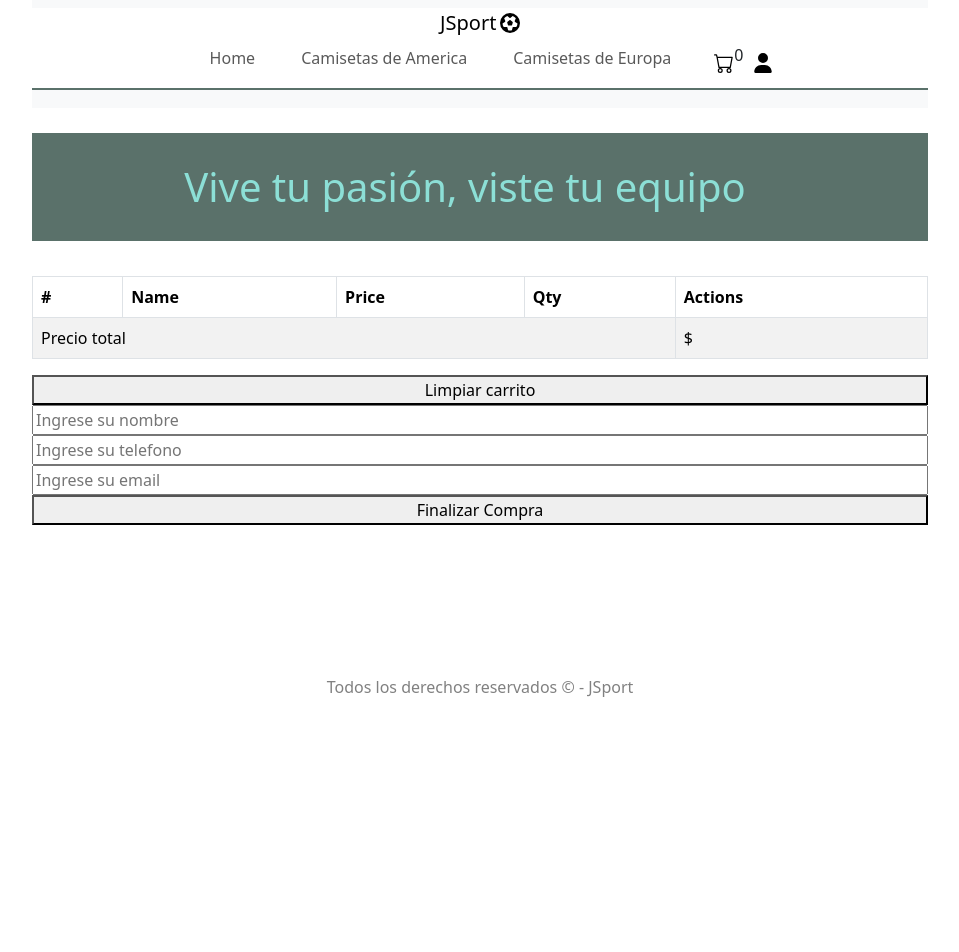
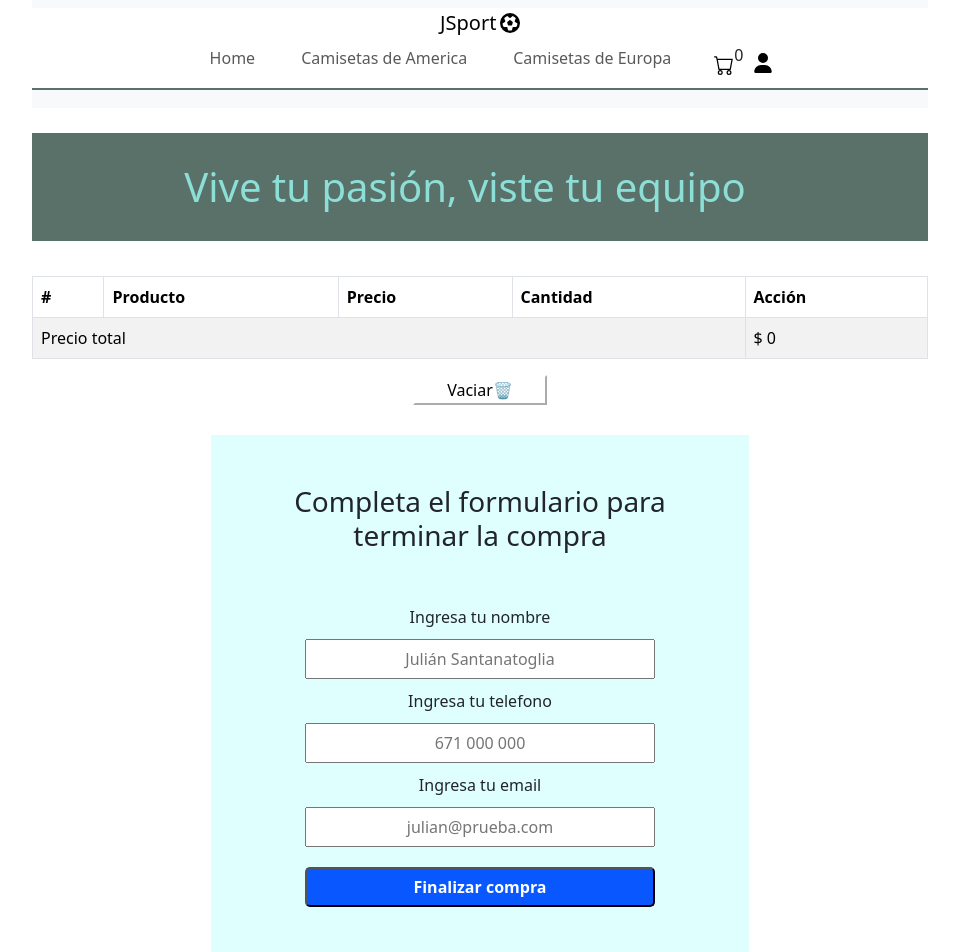
Before and after one commit to JulianSantanatoglia/JStore, a React (Vite) app: page /cart in a window 1280 px wide. Shown: the top 952 px of the page, without its empty margins (160-1119 px from the left). Before the commit the page ends 800 px from the top, so only its background shows below. Built offline with nearby package versions, Linux system fonts and the light colour scheme.

Commit message:
proyecto terminado faltan retoques

```diff
--- a/src/App.jsx
+++ b/src/App.jsx
@@ -7,6 +7,7 @@ import { BrowserRouter, Routes, Route } from 'react-router-dom'
 import CartContextProvider from './context/CartContext'
 import Layout from './components/pages/Layout'
 import Cart from './components/Cart/Cart'
+
 
 function App() {
   const TituloDelProyecto = "Camisetas de Futbol";
--- a/src/components/Card-product/CardProduct.css
+++ b/src/components/Card-product/CardProduct.css
@@ -2,7 +2,7 @@
 .card-container {
     padding: 35px;
     width: 380px;
-    box-shadow: 0px 0px 5px 0px rgba(0,0,0,0.75);
+    /* box-shadow: 0px 0px 10px 0px rgba(0,0,0,0.75); */
     border-radius: 10px;
     margin: 20px;
 }
--- /dev/null
+++ b/src/components/Cart/Cart.css
@@ -0,0 +1,60 @@
+.contenedor-form {
+    background-color: rgb(223, 255, 255);
+    width: 60%;
+    margin: 30px auto;
+    text-align: center;
+    padding: 50px;
+}
+
+.form-contact {
+    width: 80%;
+    padding: 6px;
+    margin: 10px auto;
+    text-align: center;
+
+}
+
+.button-limpiar {
+    width: 15%;
+    background-color: #FFFFFF;
+    border-color: #FFFFFF;
+    margin: auto;
+}
+.button-limpiar:hover {
+    background-color: #e0e0e0;
+}
+
+.button-finalizar {
+    background-color: rgb(9, 87, 255);
+    border-radius: 5px;
+    font-weight: 700;
+    color: white;
+}
+.button-finalizar:hover {
+    background-color: rgb(43, 108, 249);
+}
+
+
+input[type="number"]::-webkit-outer-spin-button,
+input[type="number"]::-webkit-inner-spin-button {
+    -webkit-appearance: none;
+    margin: 0;
+}
+
+input[type="number"] {
+    -moz-appearance: textfield;
+}
+
+.subtitulo-form {
+    padding-bottom: 45px;
+}
+
+
+.flex-formu {
+    display: flex;
+    flex-direction: column;
+    text-align: center;
+    margin: auto;
+    width: 100%;
+    font-weight: 500    ;
+}
--- a/src/components/Cart/Cart.jsx
+++ b/src/components/Cart/Cart.jsx
@@ -1,13 +1,17 @@
+    import './Cart.css'
     import { useCartContext } from "../../context/CartContext";
     import { Table } from "react-bootstrap";
     import { useState } from "react";
     import { addDoc, collection } from "@firebase/firestore";
-    import { db } from "../../firebase/dbConnection";
+    import { db } from "../../firebase/dbConnection"
+
 
     const Cart = () => {
-    const { cart, total, removeItem, clearCart } = useCartContext(); //cart es un array de productos en el carrito
+    const { cart, total, removeItem, clearCart } = useCartContext();
 
-    const [formData,setFormData] = useState({name:"", tel:"", email:""});
+    const [formData, setFormData] = useState({name:"", tel:"", email:""});
+
+
     const handleRemoveItem = (id, price, qty) => {
         removeItem(id, price, qty);
     };
@@ -15,11 +19,16 @@
     const handleClearCart = () => {
         clearCart();
     };
+
     const handleOnChange = (e) => {
         setFormData({...formData, [e.target.name]: e.target.value})
     }
 
+
     const handleSaveCart = () => {
+        console.log("Saving in database")
+        console.log("formdata", formData)
+        console.log("cart", cart)
 
         const ordersCollection = collection(db, "orders")
         const newOrder = {
@@ -31,7 +40,7 @@
 
         addDoc(ordersCollection, newOrder)
         .then((doc)=>{
-            alert("Guardar orden con id: " + doc.id)
+            alert("Order saved with id: " + doc.id)
             clearCart();
             setFormData({name:"", tel:"", email:""})
         })
@@ -45,16 +54,16 @@
         <thead>
             <tr>
             <th>#</th>
-            <th>Name</th>
-            <th>Price</th>
-            <th>Qty</th>
-            <th>Actions</th>
+            <th>Producto</th>
+            <th>Precio</th>
+            <th>Cantidad</th>
+            <th>Acción</th>
             </tr>
         </thead>
         <tbody>
-            {cart?.map(({ id, name, price, qty }, index) => {
+            {cart?.map(({ id, name, price, qty }) => {
             return (
-                <tr key={index}>
+                <tr key={id}>
                 <td>{id}</td>
                 <td>{name}</td>
                 <td>{price}</td>
@@ -73,12 +82,26 @@
             </tr>
         </tbody>
         </Table>
-        <button onClick={handleClearCart}>Limpiar carrito</button>
+        <button className="button-limpiar" onClick={handleClearCart}>Vaciar🗑️</button>
 
-        <input type="text" name="name" id="name" placeholder="Ingrese su nombre" onChange={(e)=> handleOnChange(e)}/>
-        <input type="number" name="tel" id="tel" placeholder="Ingrese su telefono" onChange={(e)=> handleOnChange(e)}/>
-        <input type="email" name="email" id="email" placeholder="Ingrese su email" onChange={(e)=> handleOnChange(e)}/>
-        <button onClick={handleSaveCart}>Finalizar Compra</button>
+
+        <div className="contenedor-form">
+        <div className='flex-formu'>
+        <h3 className='subtitulo-form'>Completa el formulario para terminar la compra</h3>
+        <label className='clase-padding prop-tipo' htmlFor="term">Ingresa tu nombre</label>
+        <input className="form-contact" type="text" name="name" id="name" placeholder="Julián Santanatoglia" onChange={(e)=> handleOnChange(e)}/>
+        </div>
+        <div className='flex-formu'>
+        <label className='clase-padding prop-tipo' htmlFor="term">Ingresa tu telefono</label>
+        <input className="form-contact" type="number" name="tel" id="tel" placeholder="671 000 000" onChange={(e)=> handleOnChange(e)}/>
+        </div>
+        <div className='flex-formu'>
+        <label className='clase-padding prop-tipo' htmlFor="term">Ingresa tu email</label>
+        <input className="form-contact" type="email" name="email" id="email" placeholder="julian@prueba.com" onChange={(e)=> handleOnChange(e)}/>
+
+        <button className="form-contact button-finalizar" onClick={handleSaveCart}>Finalizar compra</button>
+        </div>
+        </div>
     </>
     )
     }
--- a/src/components/CartWidget/CartWidget.jsx
+++ b/src/components/CartWidget/CartWidget.jsx
@@ -1,13 +1,17 @@
 import cart from './assets/cart.svg'
 import { useCartContext } from "../../context/CartContext"
+import { Link } from 'react-router-dom'
 
 const CartWidget = () => {
     const { qtyItems } = useCartContext();
 
     return (
         <>
+            <Link to={`/cart`}>
             <img className="icono-cart" src={cart} alt="cart-widget"/>
+            </Link>
             <p className='texto-cart'>{ qtyItems }</p>
+
         </>
     )
 }
--- a/src/components/ItemListContainer/ItemListContainer.jsx
+++ b/src/components/ItemListContainer/ItemListContainer.jsx
@@ -1,6 +1,7 @@
 import { useState, useEffect } from 'react'
 import { collection, getDocs, query, where } from "firebase/firestore";
 import { db } from "../../firebase/dbConnection"
+import { useCartContext } from "../../context/CartContext"
 import ItemList from '../ItemList/ItemList'
 import '../ItemListContainer/ItemListContainer.css'
 import { useParams } from 'react-router-dom'
@@ -10,30 +11,23 @@ import { Spinner } from '../Spinner/Spinner'
 
 
 
-const ItemListContainer = ({  }) => {
+const ItemListContainer = () => {
     const [products, setProducts] = useState([])
     const { categoryId } = useParams()
     const [loading, setLoading] = useState(true);
+    const { titulo, titulo2 } = useCartContext();
+
+    let titleToShow = titulo + " " + titulo2;
 
 
     useEffect(() => {
         setLoading(true);
-        const productsCollection = collection(db, "productos")
+        let productsCollection = collection(db, "productos")
 
-        if (categoryId) {
-            const productsCollectionFiltered = query(productsCollection, where("category", "array-contains", categoryId));
-            getDocs(productsCollectionFiltered)
-            .then(({docs}) => {
-                const prodFromDocs = docs.map((doc) => ({
-                    id: doc.id,
-                    ...doc.data()
-                }))
-                setProducts(prodFromDocs)
-                setLoading(false);
-            })
-            .catch((error) => {
-            });
-        } else {
+        if(categoryId) {
+        productsCollection = query(productsCollection, where("category", "array-contains", categoryId));
+        }
+
         getDocs(productsCollection)
             .then(({docs}) => {
             const prodFromDocs = docs.map((doc) => ({
@@ -44,13 +38,14 @@ const ItemListContainer = ({  }) => {
             setLoading(false);
         })
         .catch((error) => {
+            console.error('Error en el getting: ', error);
         });
-        }
 
     }, [categoryId]);
 
     return (
         <>
+        {/* <div>Titulo?: {titleToShow}</div> */}
         { loading
         ? <Spinner />
         : <ItemList products={products}/>}
--- a/src/context/CartContext.jsx
+++ b/src/context/CartContext.jsx
@@ -56,6 +56,7 @@ const CartContextProvider = ({children}) => {
         setTotal(total - price * qty);
         setQtyItems(qtyItems - qty);
 
+
         const newCart = cart.filter((elem) => elem.id !== id);
 
         setCart(newCart);
@@ -76,8 +77,13 @@ const CartContextProvider = ({children}) => {
 
     const contextValue = {
         titulo: 'Aca va un titulo',
+        titulo2: 'Aca va  otro titulo',
         qtyItems,
-        addToCart
+        total,
+        cart,
+        addToCart,
+        clearCart,
+        removeItem
     }
 
     return (
```
Also changed, not shown: src/firebase/dbConnection.js (+3 -4 lines). Lines whose indentation alone changed are shown as unchanged.
